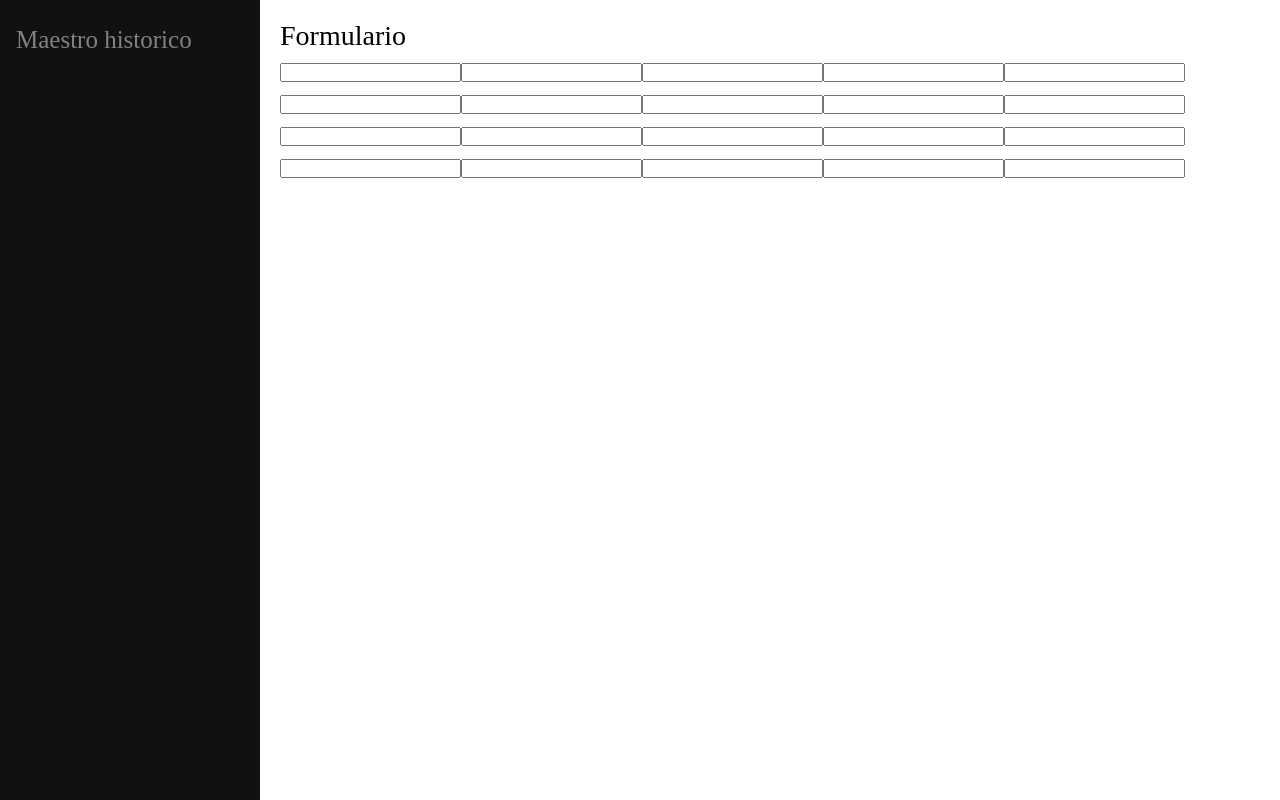
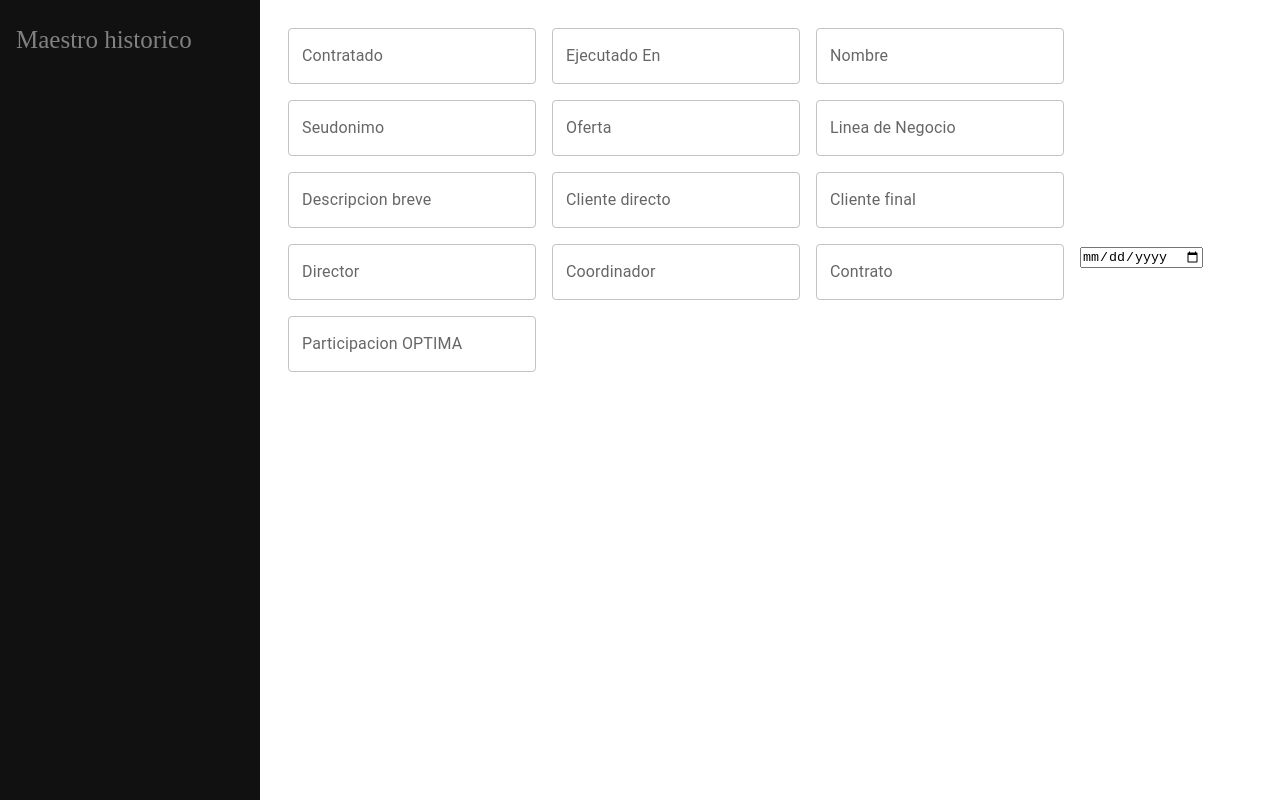
Before and after one commit to danielru15/optima, a Next.js app: page /Maestro-historico/Crear in a window 1280 px wide. Built offline with nearby package versions, Linux system fonts and the light colour scheme.

Commit message:
Update 5 files

```diff
--- a/components/maestroh/Formulario.js
+++ b/components/maestroh/Formulario.js
@@ -1,9 +1,35 @@
-import React from 'react'
+import React from "react";
+import Box from "@mui/material/Box";
+import { DesktopDatePicker } from "@mui/x-date-pickers/DesktopDatePicker";
+
+import TextField from "@mui/material/TextField";
 
 const Formulario = () => {
   return (
-    <div>Formulario</div>
-  )
-}
+    <Box
+      component="form"
+      sx={{
+        "& > :not(style)": { m: 1 },
+      }}
+      noValidate
+      autoComplete="off"
+    >
+      <TextField label="Contratado" />
+      <TextField label="Ejecutado En" />
+      <TextField label="Nombre" />
+      <TextField label="Seudonimo" />
+      <TextField label="Oferta" />
+      <TextField label="Linea de Negocio" />
+      <TextField label="Descripcion breve" />
+      <TextField label="Cliente directo" />
+      <TextField label="Cliente final" />
+      <TextField label="Director" />
+      <TextField label="Coordinador" />
+      <TextField label="Contrato" />
+      <input type="date" label="fecha inico contractual" />
+      <TextField label="Participacion OPTIMA" />
+    </Box>
+  );
+};
 
-export default Formulario
+export default Formulario;
--- a/package.json
+++ b/package.json
@@ -9,6 +9,10 @@
     "lint": "next lint"
   },
   "dependencies": {
+    "@emotion/react": "^11.10.4",
+    "@emotion/styled": "^11.10.4",
+    "@mui/material": "^5.10.11",
+    "@mui/x-date-pickers": "^5.0.5",
     "next": "12.3.1",
     "react": "18.2.0",
     "react-dom": "18.2.0"
--- a/pages/Maestro-historico/Crear.js
+++ b/pages/Maestro-historico/Crear.js
@@ -1,13 +1,12 @@
-import React from 'react'
+import React from "react";
+import Formulario from "../../components/maestroh/Formulario";
 
-const Formulario = () => {
+const Crear = () => {
   return (
-    <>Formulario
-    <div>
-      <input type="text" /><input type="text" /><input type="text" /><input type="text" /><input type="text" /><input type="text" /><input type="text" /><input type="text" /><input type="text" /><input type="text" /><input type="text" /><input type="text" /><input type="text" /><input type="text" /><input type="text" /><input type="text" /><input type="text" /><input type="text" /><input type="text" /><input type="text" />
-    </div>
+    <>
+      <Formulario />
     </>
-  )
-}
+  );
+};
 
-export default Formulario
+export default Crear;
```
Also changed, not shown: pages/Maestro-historico/index.js (+14 -10 lines), 1 other file (tests, documents, lock files or other folders).
